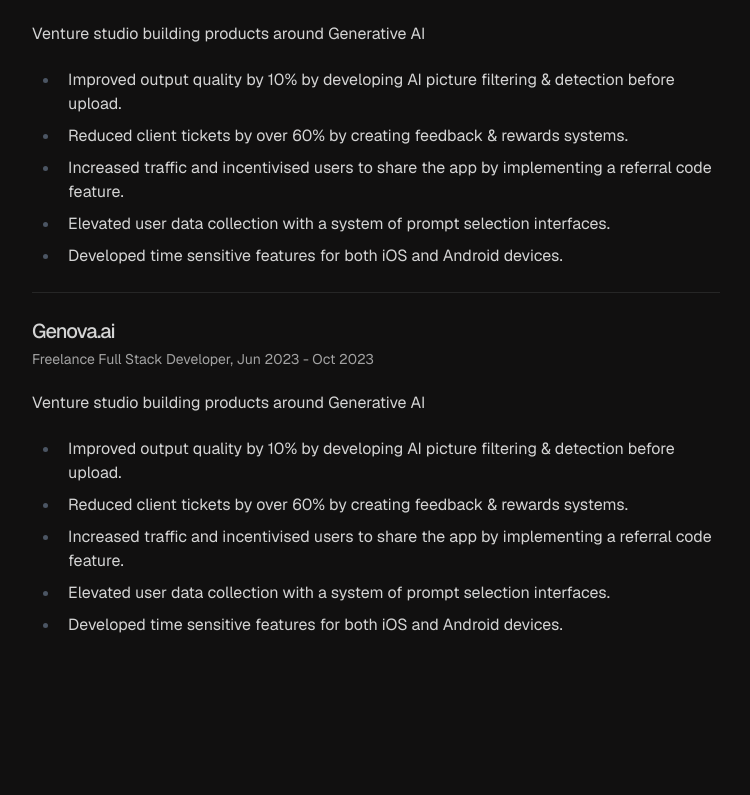
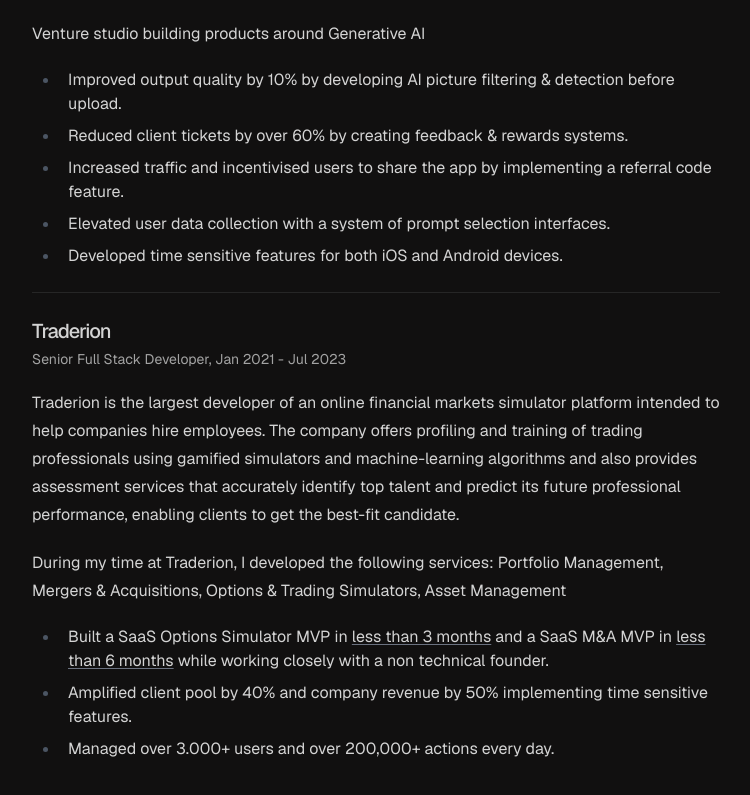
Before and after one commit to krissgardner/krissgardner.com, a Next.js app: page /work in a window 1280 px wide. Shown: the part 1227-2022 px from the top of the page, without its empty margins (264-1014 px from the left). Before the commit the page ends 1928 px from the top, so only its background shows below. Built offline with nearby package versions, Linux system fonts and the light colour scheme.

Commit message:
Add work

```diff
--- a/app/work/page.tsx
+++ b/app/work/page.tsx
@@ -1,3 +1,5 @@
+import Underline from '@/components/Underline'
+
 const Work = () => {
   return (
     <div>
@@ -115,35 +117,38 @@
 
       <hr />
 
-      <h2 className="font-medium text-xl mb-1 tracking-tighter">Genova.ai</h2>
+      <h2 className="font-medium text-xl mb-1 tracking-tighter">Traderion</h2>
       <p className="text-neutral-400 text-sm mb-4">
-        Freelance Full Stack Developer, Jun 2023 - Oct 2023
+        Senior Full Stack Developer, Jan 2021 - Jul 2023
       </p>
 
       <p className="my-5">
-        Venture studio building products around Generative AI
+        Traderion is the largest developer of an online financial markets
+        simulator platform intended to help companies hire employees. The
+        company offers profiling and training of trading professionals using
+        gamified simulators and machine-learning algorithms and also provides
+        assessment services that accurately identify top talent and predict its
+        future professional performance, enabling clients to get the best-fit
+        candidate.
+      </p>
+      <p className="my-5">
+        During my time at Traderion, I developed the following services:
+        Portfolio Management, Mergers & Acquisitions, Options & Trading
+        Simulators, Asset Management
       </p>
 
       <ul className="list-dark">
         <li>
-          Improved output quality by 10% by developing AI picture filtering &
-          detection before upload.
+          Built a SaaS Options Simulator MVP in{' '}
+          <Underline>less than 3 months</Underline> and a SaaS M&A MVP in{' '}
+          <Underline>less than 6 months</Underline> while working closely with a
+          non technical founder.
         </li>
         <li>
-          Reduced client tickets by over 60% by creating feedback & rewards
-          systems.
+          Amplified client pool by 40% and company revenue by 50% implementing
+          time sensitive features.
         </li>
-        <li>
-          Increased traffic and incentivised users to share the app by
-          implementing a referral code feature.
-        </li>
-        <li>
-          Elevated user data collection with a system of prompt selection
-          interfaces.
-        </li>
-        <li>
-          Developed time sensitive features for both iOS and Android devices.
-        </li>
+        <li>Managed over 3.000+ users and over 200,000+ actions every day.</li>
       </ul>
     </div>
   )
--- /dev/null
+++ b/components/Underline.tsx
@@ -0,0 +1,11 @@
+import React, { PropsWithChildren } from 'react'
+
+const Underline: React.FC<PropsWithChildren> = ({ children }) => {
+  return (
+    <span className="underline decoration-gray-500 underline-offset-2">
+      {children}
+    </span>
+  )
+}
+
+export default Underline
```
